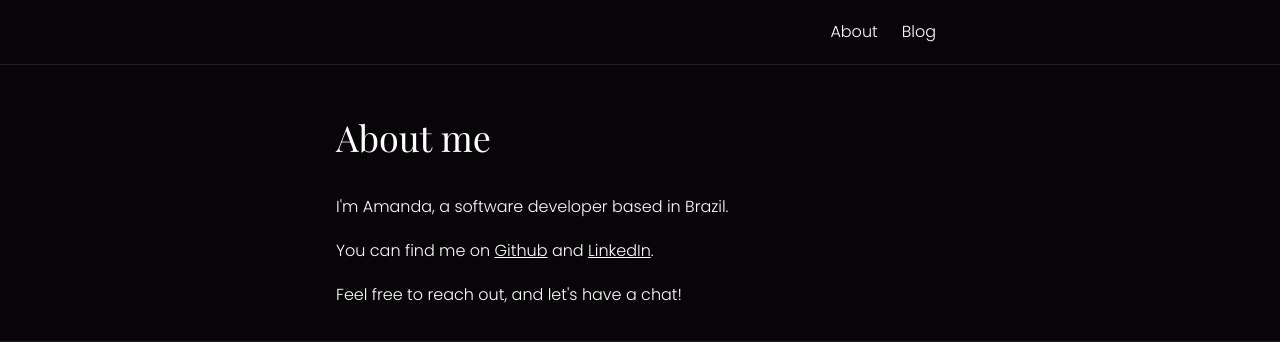
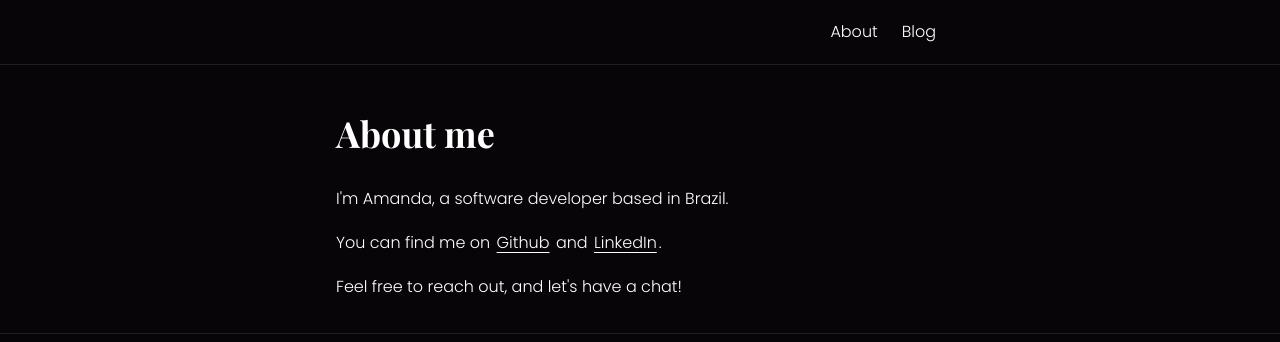
Before and after one commit to amandatz/amandatz.github.io, a Next.js app: page /about in a window 1280 px wide. Shown: the top 342 px of the page. Built offline with nearby package versions, Linux system fonts and the light colour scheme; a web font is replaced by a local one.

Commit message:
- Fixed fonts

```diff
--- a/src/app/about/page.tsx
+++ b/src/app/about/page.tsx
@@ -2,12 +2,12 @@ import { MainContainer } from '~/components'
 
 export default function About() {
     return <MainContainer>
-        <h1 className='font-serif text-4xl my-9'>About me</h1>
+        <h1 className='font-serif text-4xl font-bold my-8'>About me</h1>
         <p className='mb-4'> I&apos;m Amanda, a software developer based in Brazil.</p>
         <p className='mb-4'>You can find me on&nbsp;
-            <a className='underline hover:text-royalblue transform ease-in-out' href='https://www.linkedin.com/in/amanda-zanette/' target="_blank">Github</a>
+            <a className='underline transition ease-in-out underline-offset-4 px-0.5 rounded hover:bg-royalblue' href='https://www.linkedin.com/in/amanda-zanette/' target="_blank">Github</a>
             &nbsp;and&nbsp;
-            <a className='underline hover:text-royalblue transform ease-in-out' href='https://github.com/amandatz' target="_blank">LinkedIn</a>.
+            <a className='underline transition ease-in-out underline-offset-4 px-0.5 rounded hover:bg-royalblue' href='https://github.com/amandatz' target="_blank">LinkedIn</a>.
         </p>
         <p className='mb-4'>Feel free to reach out, and let&apos;s have a chat!</p>
     </MainContainer>
--- a/src/app/blog/[slug]/page.tsx
+++ b/src/app/blog/[slug]/page.tsx
@@ -30,7 +30,7 @@ export default async function Page({ params }: { params: { slug: string } }) {
         <BlogContainer.Main>
             <article className='article-content max-w-none mt-9 prose prose-invert'>
                 <header>
-                    <h1 className='text-5xl lg:text-6xl my-9'>{post.title}</h1>
+                    <h1 className='font-serif text-5xl lg:text-6xl my-9'>{post.title}</h1>
                     <small>{formatDate(post.date)}</small>
                 </header>
                 <MdxComponent code={post.body.code} />
```
